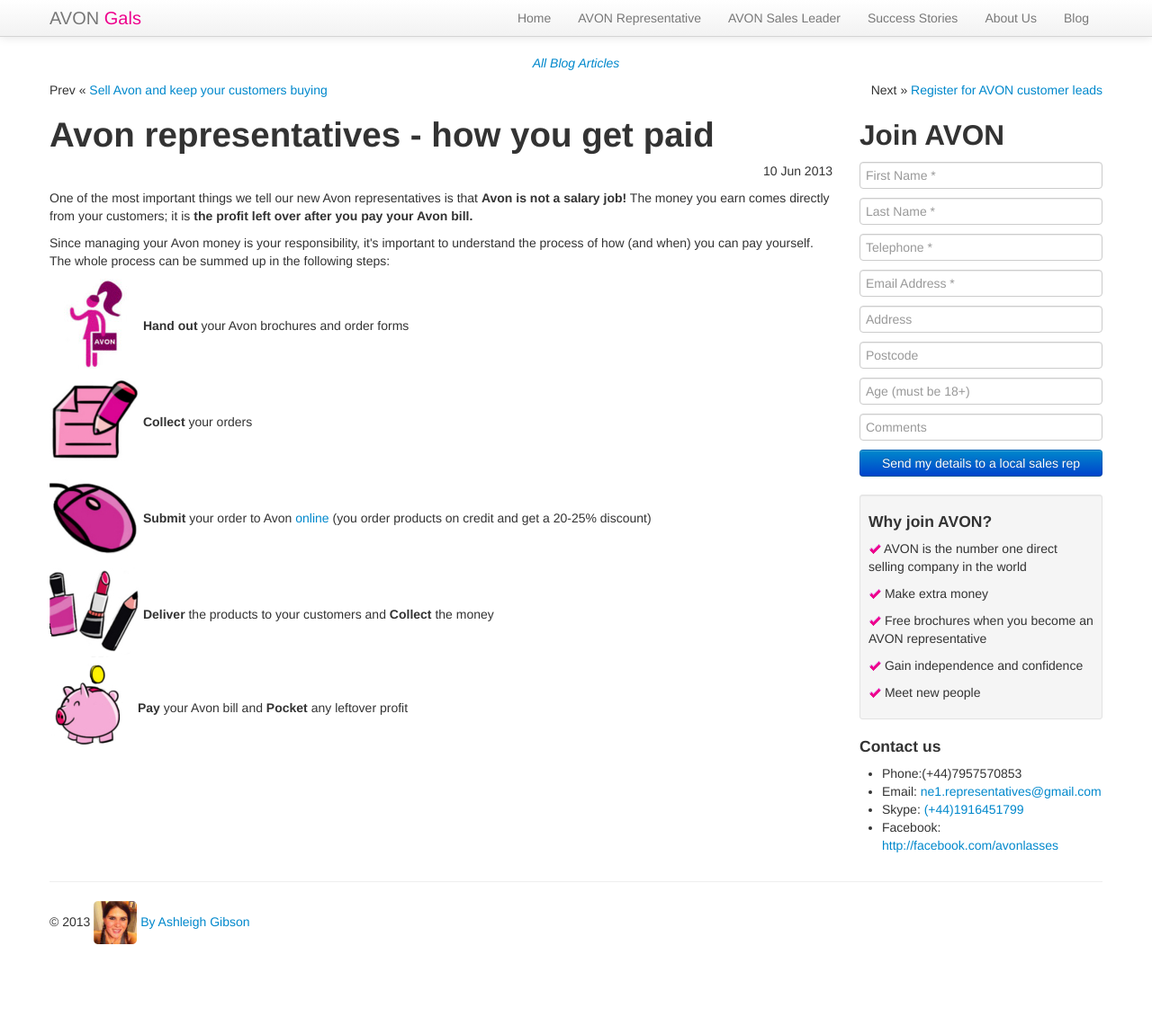
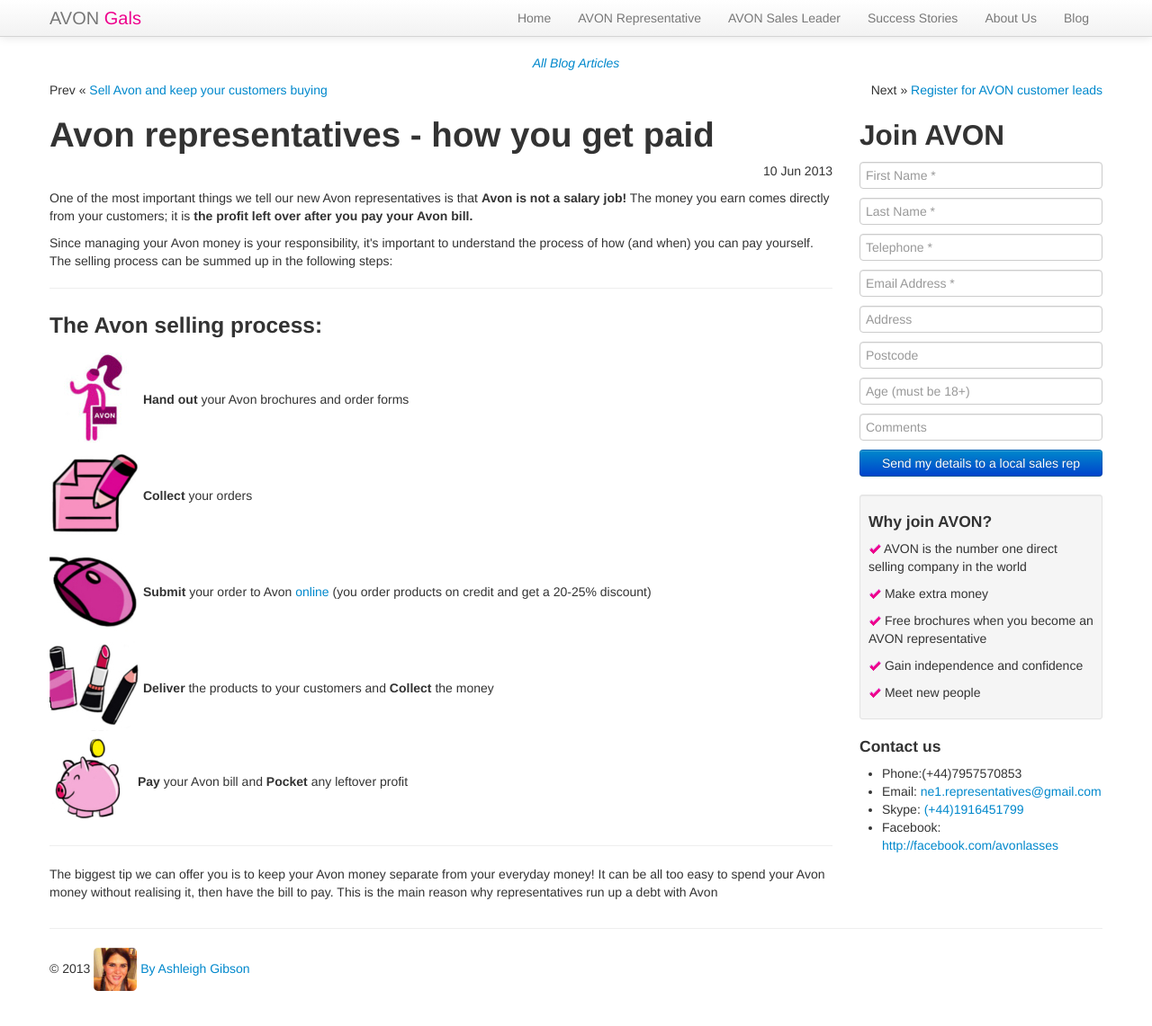
Before and after one commit to avongals/avongals.github.io, a Jekyll site: the page built from _posts/2013-06-10-Make-money-with-avon-how-you-get-paid.html, in a window 1280 px wide and 1142 px high. Shown: the whole window at 90% size. Built offline with Jekyll 4.4.1, drawn with Linux system fonts in a browser that asks for light colours.

Commit message:
blog updates

```diff
--- a/_posts/2013-06-03-selling-avon-keep-customers-buying.html
+++ b/_posts/2013-06-03-selling-avon-keep-customers-buying.html
@@ -18,4 +18,4 @@
 </ul>
 
 <br/>
-<p>If you follow the tips above, you will have regular customers with a great lifetime value</p>
+<p>If you follow the tips above, you will have regular customers with a great lifetime value. Remember that it's a lot easier to keep existing customers happy than to find new ones!</p>
--- a/_posts/2013-06-10-Make-money-with-avon-how-you-get-paid.html
+++ b/_posts/2013-06-10-Make-money-with-avon-how-you-get-paid.html
@@ -7,7 +7,9 @@
 ---
 
 <p>One of the most important things we tell our new Avon representatives is that <b>Avon is not a salary job!</b> The money you earn comes directly from your customers; it is <b>the profit left over after you pay your Avon bill.</b></p>
-<p>Since managing your Avon money is your responsibility, it's important to understand the process of how (and when) you can pay yourself. The whole process can be summed up in the following steps:</p>
+<p>Since managing your Avon money is your responsibility, it's important to understand the process of how (and when) you can pay yourself. The selling process can be summed up in the following steps:</p>
+<hr/>
+<h3>The Avon selling process:</h3>
 <img src="/assets/img/blog/hand-out.jpg" alt="" width="width" height="height" style="padding-bottom:0.5em;"/>
 <b>Hand out</b> your Avon brochures and order forms
 <br/>
@@ -22,3 +24,5 @@
 <br/>
 <img src="/assets/img/blog/pig.jpg" alt="" width="width" height="height" style="padding-bottom:0.5em;" />
 <b>Pay</b> your Avon bill and <b>Pocket</b> any leftover profit
+<hr/>
+<p>The biggest tip we can offer you is to keep your Avon money separate from your everyday money! It can be all too easy to spend your Avon money without realising it, then have the bill to pay. This is the main reason why representatives run up a debt with Avon</p>
--- a/_posts/2013-07-13-successful-avon-sales-leaders-wayne-and-nadine-rowlands.html
+++ b/_posts/2013-07-13-successful-avon-sales-leaders-wayne-and-nadine-rowlands.html
@@ -10,7 +10,7 @@
 
 <p>If you're considering whether or not to become an Avon representative, Wayne and Nadine Rowlands are an excellent inspiration! Like many of the most successful Avon sales leaders, they do Avon alongside their partner.</p>
 <br>
-<div style="width:450px; font-size:80%; text-align:center;"><img src="/assets/img/blog/wayne-and-nadine.jpg" alt="Successful Avon representatives and sales leaders - Wayne and Nadine Rowlands" width="450px" height="height" style="padding-bottom:0.5em;" />Successful Avon Sales Leaders and representatives, Wayne and Nadine Rowlands</div>
+<div style="width:450px; font-size:80%; text-align:center;"><img src="/assets/img/blog/wayne-and-nadine.jpg" alt="Successful Avon representatives and sales leaders - Wayne and Nadine Rowlands" width="450px" height="height" style="padding-bottom:0.5em;" />Successful <a href = "http://www.become-a-rep.co.uk/our-avon-journey.html"> Avon Sales Leaders and representatives, Wayne and Nadine Rowlands</a></div>
 <br/>
 
 <h4>When did you join Avon?</h4>
```
